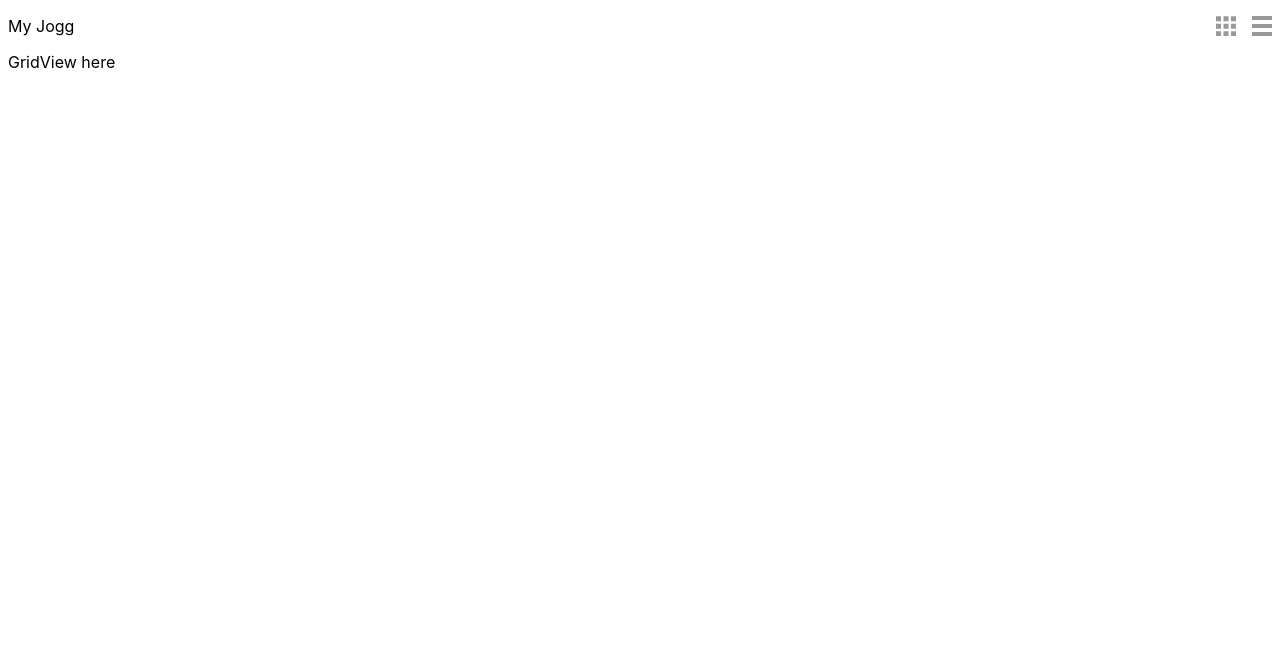
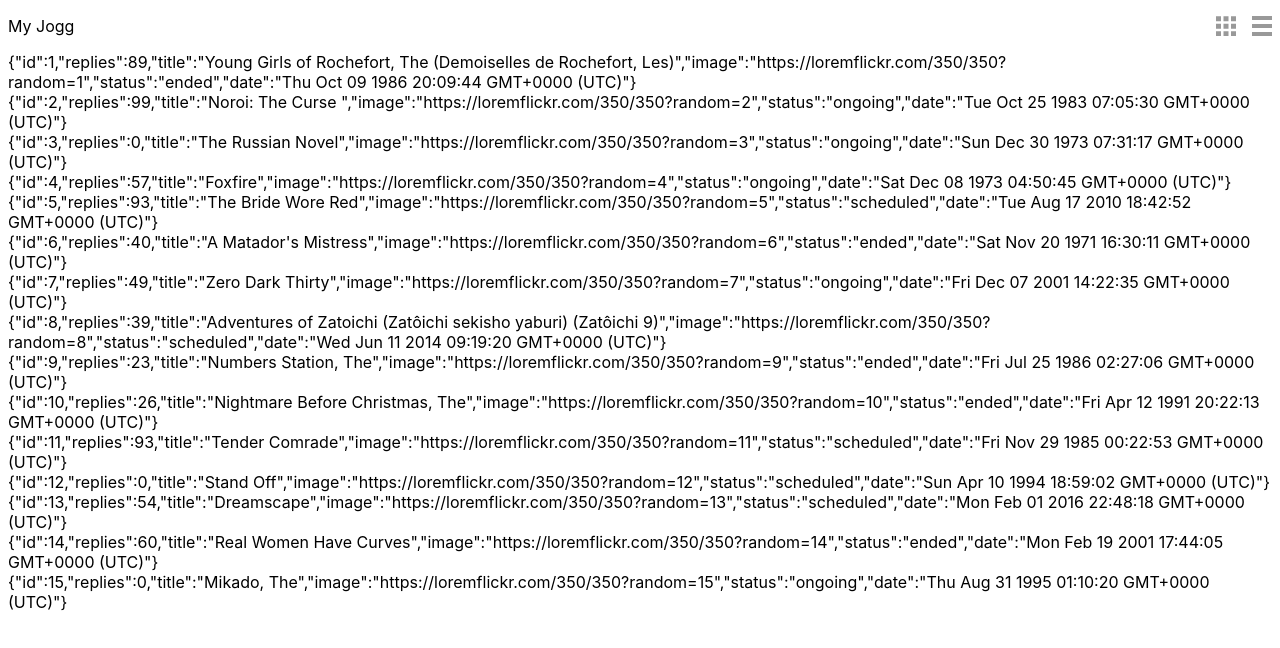
Before and after one commit to jiblu/jogg-coding-challenge, a Next.js app: page / in a window 1280 px wide. Shown: the top 648 px of the page. Built offline with nearby package versions, Linux system fonts and the light colour scheme.

Commit message:
rendering gridcards

```diff
--- a/components/gridCard.js
+++ b/components/gridCard.js
@@ -1,6 +1,6 @@
-const GridCard = () => (
+const GridCard = props => (
   <div>
-    GridCard here
+    {JSON.stringify(props.item)}
   </div>
 )
 
--- a/components/gridView.js
+++ b/components/gridView.js
@@ -1,6 +1,10 @@
-const GridView = () => (
+import GridCard from './gridCard'
+
+const GridView = props => (
   <div>
-    GridView here
+    {props.items.map(item => {
+      return <GridCard item={item} key={item.id} />
+    })}
   </div>
 )
 
```
